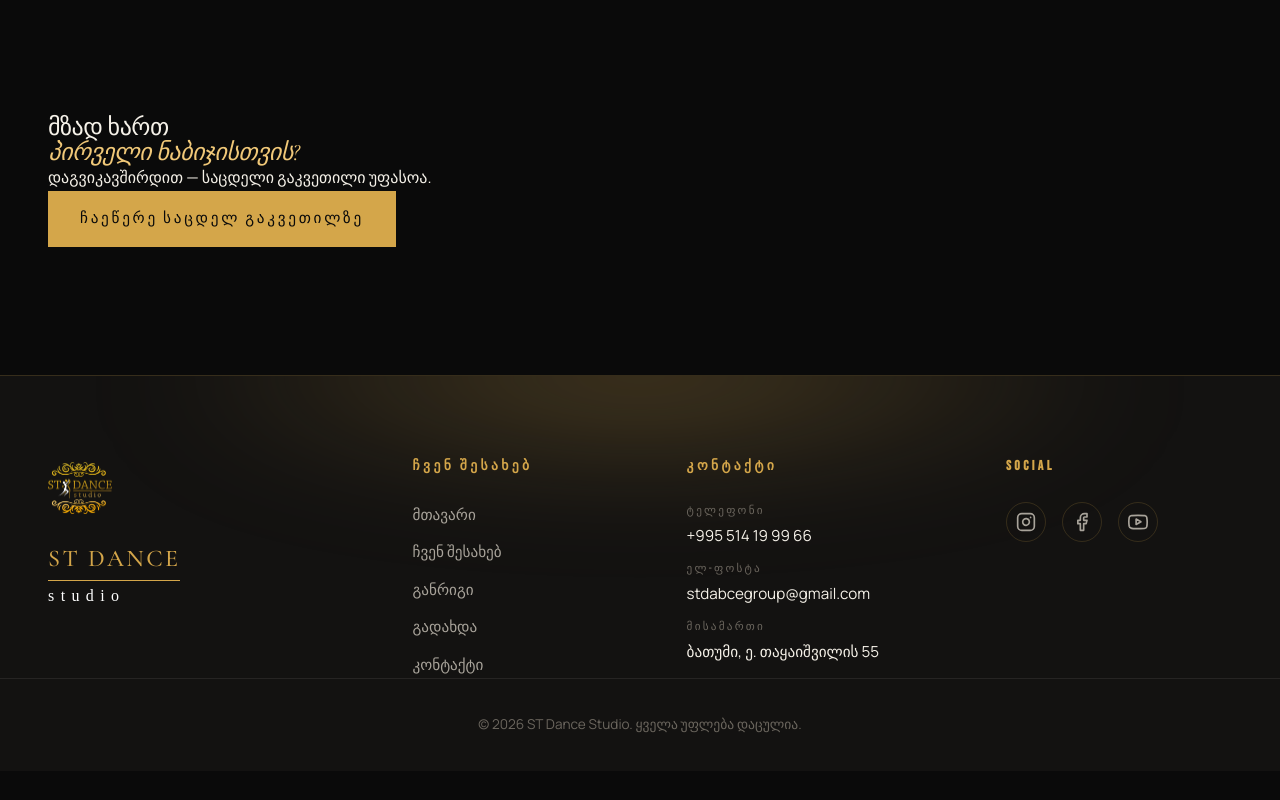
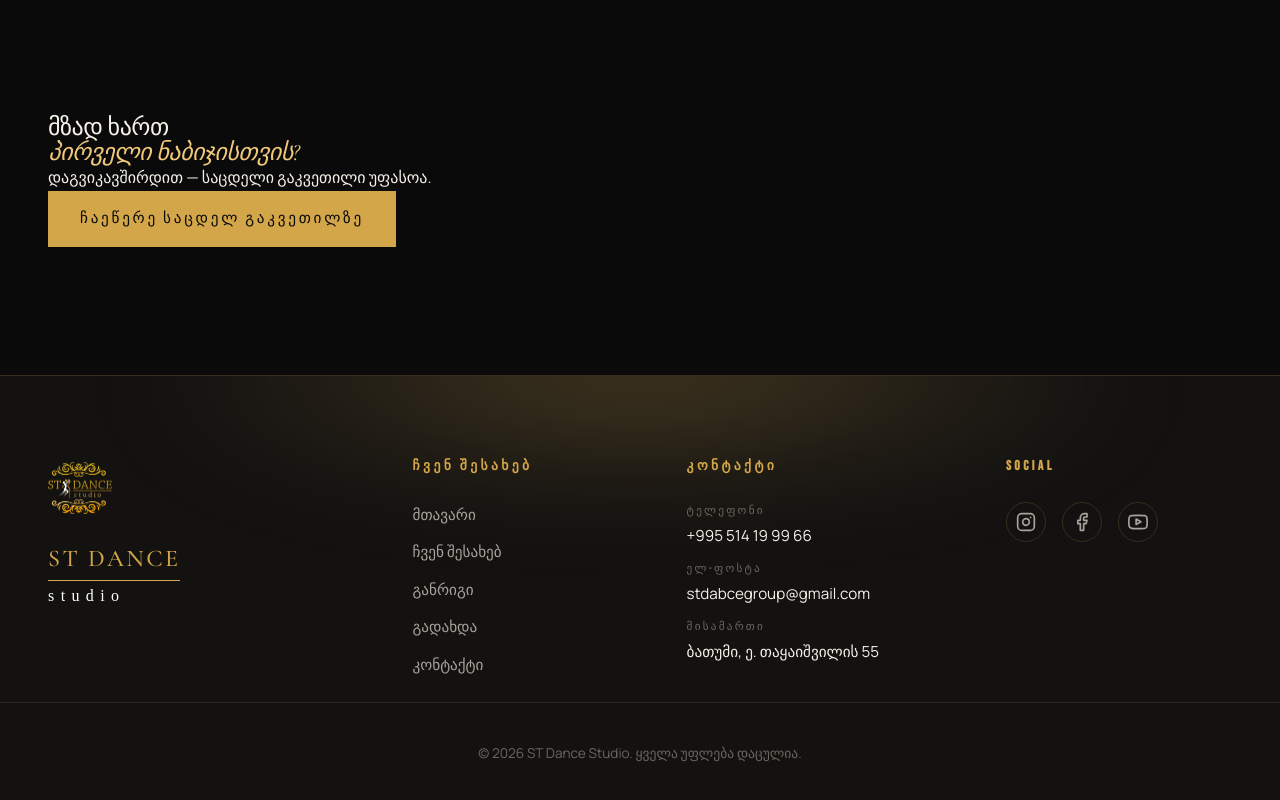
Before and after one commit to TSERJ13/stdancestudio, a React (Vite) app: page / in a window 1280 px wide. Shown: the part 4769-5569 px from the top of the page. Before the commit the page ends 5540 px from the top, so only its background shows below. Built offline with nearby package versions, Linux system fonts and the light colour scheme; no server answers.

Commit message:
Nudge down footer bottom line for elegant spacing below contact info

```diff
--- a/src/components/Footer.css
+++ b/src/components/Footer.css
@@ -24,6 +24,7 @@
   gap: 3rem;
   position: relative;
   z-index: 1;
+  padding-bottom: 1.5rem;
 }
 
 .footer__brand {
@@ -109,8 +110,8 @@
 }
 
 .footer__bottom {
-  margin-top: 5.5rem;
-  padding-block: 2.2rem;
+  margin-top: 7rem;
+  padding-block: 2.5rem;
   border-top: 1px solid var(--color-line-soft);
   display: flex;
   justify-content: space-between;
```
